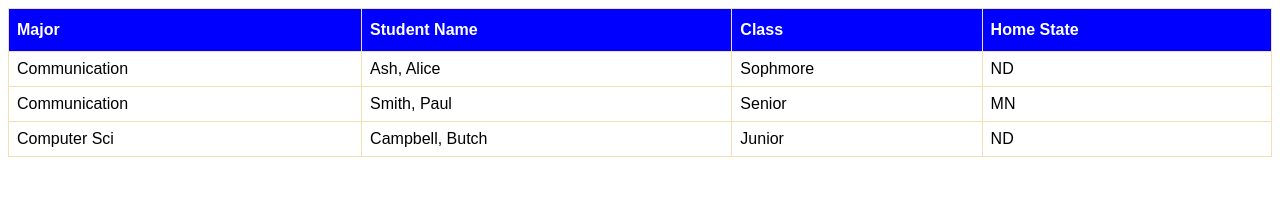
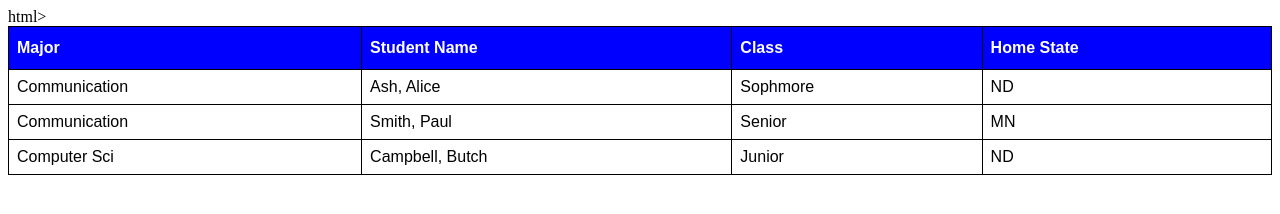
Before and after one commit to marafossum/Exercise4, a plain HTML site: page index.html in a window 1280 px wide. Drawn offline with Linux system fonts and the light colour scheme.

Commit message:
Update index.html

```diff
--- a/index.html
+++ b/index.html
@@ -1,4 +1,4 @@
-<html>
+html>
     <head>
         <meta charset="utf-8">
         <title>HTML basics</title>
@@ -10,7 +10,7 @@
         width: 100%;
 }
         #student td, #student th {
-        border: 1px solid wheat;
+        border: 1px solid black;
         padding: 8px;
         }
 
```
